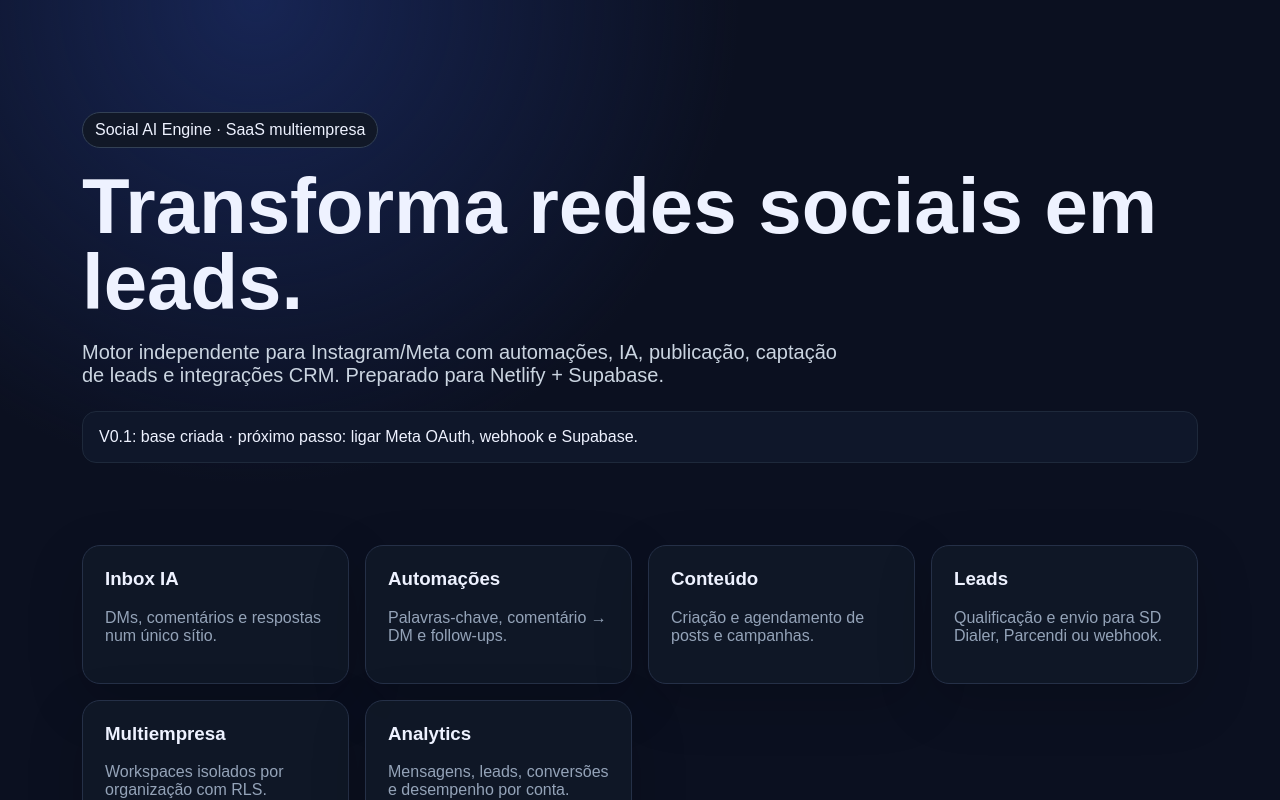
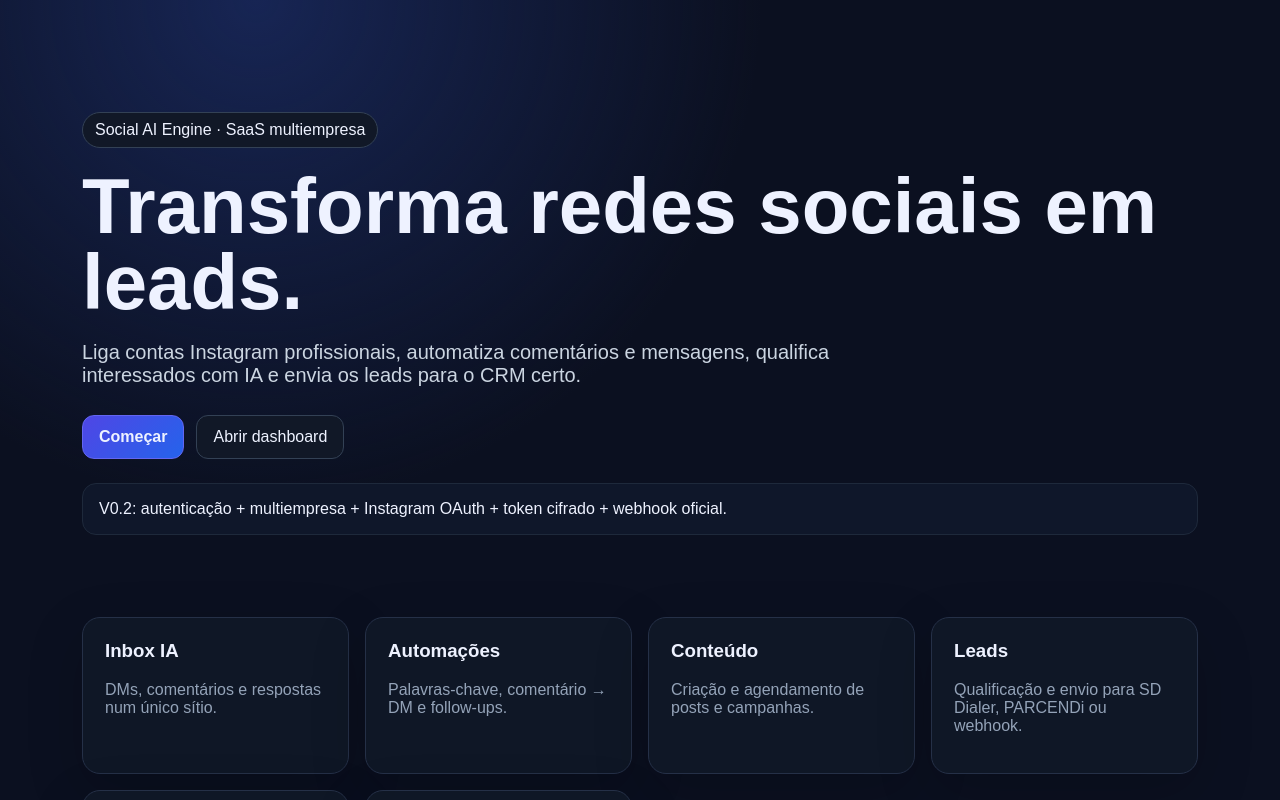
Before and after one commit to mistwr/Social-AI-Engine, a Next.js app: page / in a window 1280 px wide. Shown: the top 800 px of the page. Built offline with nearby package versions, Linux system fonts and the light colour scheme.

Commit message:
feat: expose login and dashboard entry points

```diff
--- a/app/page.tsx
+++ b/app/page.tsx
@@ -2,7 +2,7 @@ const modules = [
   ["Inbox IA", "DMs, comentários e respostas num único sítio."],
   ["Automações", "Palavras-chave, comentário → DM e follow-ups."],
   ["Conteúdo", "Criação e agendamento de posts e campanhas."],
-  ["Leads", "Qualificação e envio para SD Dialer, Parcendi ou webhook."],
+  ["Leads", "Qualificação e envio para SD Dialer, PARCENDi ou webhook."],
   ["Multiempresa", "Workspaces isolados por organização com RLS."],
   ["Analytics", "Mensagens, leads, conversões e desempenho por conta."],
 ];
@@ -14,10 +14,14 @@ export default function Home() {
         <span className="badge">Social AI Engine · SaaS multiempresa</span>
         <h1>Transforma redes sociais em leads.</h1>
         <p>
-          Motor independente para Instagram/Meta com automações, IA, publicação,
-          captação de leads e integrações CRM. Preparado para Netlify + Supabase.
+          Liga contas Instagram profissionais, automatiza comentários e mensagens,
+          qualifica interessados com IA e envia os leads para o CRM certo.
         </p>
-        <div className="status">V0.1: base criada · próximo passo: ligar Meta OAuth, webhook e Supabase.</div>
+        <div className="heroActions">
+          <a className="button primary" href="/login">Começar</a>
+          <a className="button" href="/dashboard">Abrir dashboard</a>
+        </div>
+        <div className="status">V0.2: autenticação + multiempresa + Instagram OAuth + token cifrado + webhook oficial.</div>
       </section>
       <section className="grid">
         {modules.map(([title, text]) => (
```
